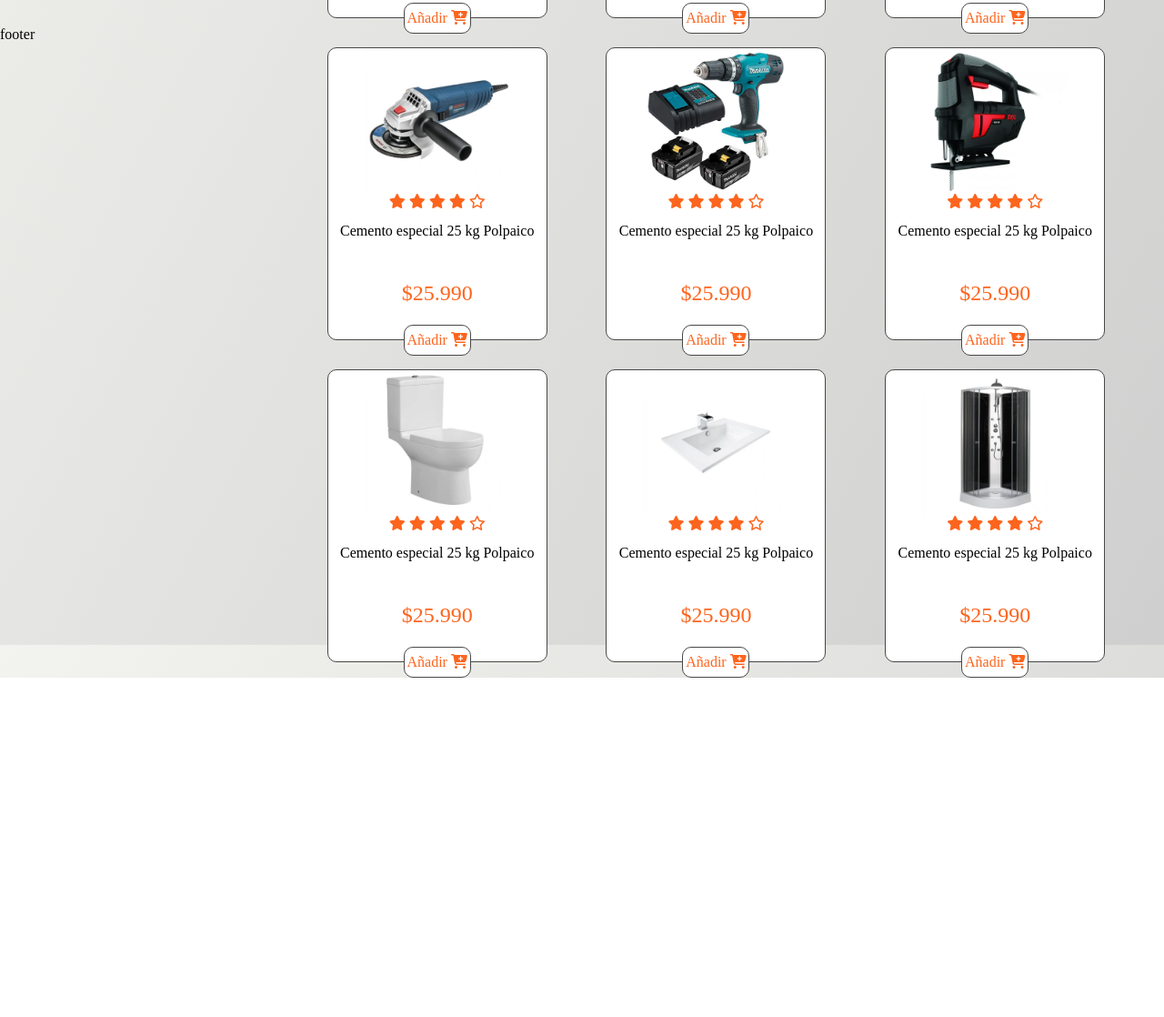
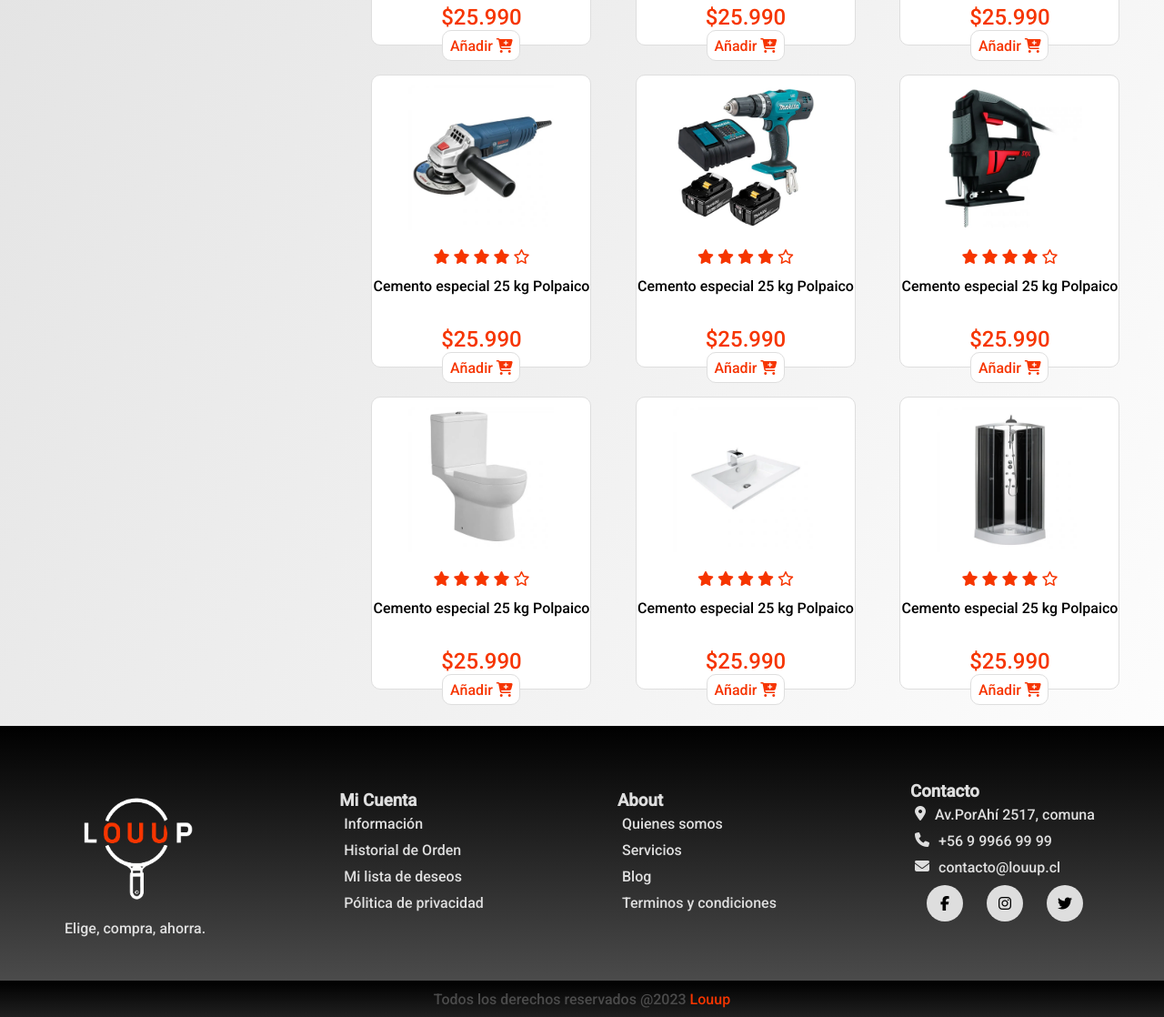
Before and after one commit to Gutsan/ecommerce, a plain HTML site: page index.html in a window 1280 px wide. Shown: the part 810-1928 px from the top of the page at 91% size. Before the commit the page ends 1555 px from the top, so only its background shows below. Drawn offline with Linux system fonts and the light colour scheme.

Commit message:
Se agrega footer

```diff
--- a/assets/css/style.css
+++ b/assets/css/style.css
@@ -3,20 +3,19 @@
   margin: 0;
 }
 body {
-  padding: 0;
-  margin: 0;
   background: linear-gradient(
     118deg,
-    rgba(243, 243, 239, 1) 0%,
-    rgba(207, 207, 207, 1) 100%
+    #dedede 0%,
+    #ffffff 100%
   );
+  font-family: 'Roboto', sans-serif;
   display: grid;
   grid-template-areas:
     "header header header header"
     "menu menu menu menu"
     "aside main main main"
     "footer footer footer footer";
-  gap: 5px;
+  gap: 20px;
 }
 /* Cabezera-header */
 header {
@@ -27,12 +26,11 @@ header {
 }
 .img-Logo {
   margin-left: 5px;
-  padding-left: 5px;
+  padding-left: 30px;
+  height: 12vh;
+  width: 12vh;
 }
-.resaltarLogo {
-  color: #fd641d;
-  font-size: 1.5rem;
-}
+
 .input-buscar {
   list-style: none;
   display: flex;
@@ -57,9 +55,9 @@ select {
 }
 
 .carro-Compras {
-  height: 10vh;
+  height: 15vh;
   margin: 0;
-  padding: px;
+  padding: 0px;
   width: 10rem;
   display: grid;
   justify-content: center;
@@ -80,7 +78,9 @@ select {
   grid-area: carro;
 }
 .carro-Compras span {
-  background-color: #fd641d;
+  background-color: #f63500;
+  padding: 3px;
+  font-size: 10px;
   color: #ffffff;
   grid-area: cantidad;
   width: 1rem;
@@ -112,7 +112,7 @@ menu {
   gap: 50px;
 }
 .item-select {
-  background-color: #fd641d;
+  background-color: #f63500;
   font-weight: bold;
   padding-inline: 5px;
   height: 8vh;
@@ -127,19 +127,13 @@ menu {
   align-items: center;
 }
 .item-menu:hover {
-  background-color: #fd641d71;
+  background-color: #f6350096;
 }
-/* Menu Lateral */
-aside {
-  padding: 0;
-  margin: 0;
-  height: 85vh;
-  grid-area: aside;
-}
+
+/* contenedor de productos */
 main {
   padding: 0;
-  margin: 0;
-  height: 85vh;
+  margin: 0 0 20px 0;
   grid-area: main;
 }
 .container-productos {
@@ -153,23 +147,24 @@ main {
   height: 20rem;
   width: 15rem;
   display: flex;
-  border: solid 1px #474747;
+  border: solid 1px #dedede;
   flex-direction: column;
   justify-content: space-around;
+  gap: 10px;
   align-items: center;
   background-color: #ffffff;
   border-radius: 10px;
 }
-
 .card-img {
   height: 10rem;
   width: 18rem;
+  padding: 10px;
   object-fit: contain;
   flex-basis: 50%;
 }
 .card-iconos {
   position: absolute;
-  top: 25%;
+  top: 45%;
   display: flex;
   width: 100%;
   background-color: #474747;
@@ -182,7 +177,7 @@ main {
 }
 .card-rating {
   flex-basis: 10%;
-  color: #fd641d;
+  color: #f63500;
 }
 .card-title {
   flex-basis: 20%;
@@ -191,36 +186,37 @@ main {
 .card-price {
   flex-basis: 20%;
   font-size: 1.5rem;
-  color: #fd641d;
+  color: #f63500;
 }
 .card-item a {
   padding: 0;
   margin: 0;
   text-decoration: none;
-  color: #fd641d;
+  color: #f63500;
 }
 .card-boton {
   position: absolute;
   top: 45%;
   margin: 10rem;
-  width: 30%;
+  width: 35%;
   height: 2rem;
-  color: #fd641d;
+  color: #f63500;
   background-color: #ffffff;
-  border: solid 1px #474747;
+  border: solid 1px #dedede;
   display: flex;
   justify-content: center;
   align-items: center;
   border-radius: 10px;
 }
 .card-item:hover {
-  border: solid 2px #fd641d;
+  border: solid 1px #f63500;
 }
 .card-item:hover .card-boton {
-  border: solid 2px #fd641d;
+  border-right: solid 1px #f63500;
+  border-left: solid 1px #f63500;
 }
 .card-item:hover .card-boton:hover {
-  background-color: #fd641d;
+  background-color: #f63500;
 }
 .card-item:hover .card-boton:hover a {
   color: #ffffff;
@@ -232,11 +228,15 @@ main {
   opacity: 1;
 }
 .card-item:hover .card-iconos:hover i:hover {
-  color: #fd641d;
+  color: #f63500;
+  cursor: pointer;
 }
+/* MENU LATERAL */
 aside {
   display: flex;
   flex-direction: column;
+  grid-area: aside;
+  margin-left: 50px;
 }
 .Categories {
   display: flex;
@@ -244,7 +244,7 @@ aside {
   background-color: #ffffff;
   height: 70vh;
   width: 20vw;
-  border: solid 1px #474747;
+  border: solid 1px #dedede;
   padding: 1rem;
 }
 .Categories h3 {
@@ -258,14 +258,75 @@ aside {
   height: 7vh;
   display: flex;
   align-items: center;
+  padding: 10px;
 }
 .item-cat:hover {
-  background-color: #fd641d;
+  background-color: #f63500;
   color: #ffffff;
 }
-footer {
+/* Pie de Pagina / Footer */
+footer{
   padding: 0;
   margin: 0;
-  height: 85vh;
+  height: 40vh;
   grid-area: footer;
 }
+.footer1 {
+  height: 35vh;
+  background-image: linear-gradient(#000000, #4b4b4b);
+  color: #dedede;
+  display: flex;
+  justify-content: space-around;
+  align-items: center ;
+}
+
+.logo-footer{
+  height: 20vh;
+  width: 20vh;
+  border-image: solid #dedede;
+
+}
+.s-footer ul{
+list-style: none;
+}
+.s-footer ul li{
+  padding: 5px;
+  display:flex;
+}
+.s-footer ul li p{
+  padding-left:10px ;
+}
+.foot-redes{
+  justify-content: space-around;
+}
+.s-footer ul li:hover{
+  color: #f63500;
+  cursor: pointer;
+}
+
+.foot-redes i{
+height: 2.5rem;
+width: 2.5rem;
+display: flex;
+justify-content: center;
+align-items: center;
+border-radius: 50%;
+background-color: #dedede;
+color: #000000;
+}
+.foot-redes i:hover{
+  background-color: #f63500;
+  color: #ffffff;
+}
+
+.footer2{
+  height: 5vh;
+  background-image: linear-gradient(#000000, #202020);
+  color: #4b4b4b;
+  display: flex;
+  justify-content: center;
+  align-items: center;
+}
+.footer2 span{
+  color: #f63500;
+}
--- a/index.html
+++ b/index.html
@@ -9,14 +9,19 @@
     <link rel="stylesheet" href="assets/css/style.css">
     <!-- iconos de fontawesome -->
     <script src="https://kit.fontawesome.com/2227c873c2.js" crossorigin="anonymous"></script>
-
-    <title>Louupe</title>
+    <!-- Fuentes de Google -->
+    <link rel="preconnect" href="https://fonts.googleapis.com">
+    <link rel="preconnect" href="https://fonts.gstatic.com" crossorigin>
+    <link href="https://fonts.googleapis.com/css2?family=Roboto:wght@300;500&display=swap" rel="stylesheet">
+    <link rel="favi" href="">
+    <link rel="shortcut icon" href="assets/img/favicon-32x32.png" type="Favicon">
+    <title>Louupe | Elige, compra, ahorra.</title>
 </head>
 
 <body>
     <header>
         <div class="navBar">
-            <p class="img-Logo"><span class="resaltarLogo">L</span><i class="fa-solid fa-magnifying-glass"></i>UUPE</p>
+            <img class="img-Logo" src="assets/img/LOGO.png"></img>
             <div class="input-buscar">
                 <select name="opciones">
                     <option value="opcion1">Todo</option>
@@ -39,7 +44,7 @@
             <li class="item-menu">Electronica</li>
             <li class="item-menu">Hogar y Jardin</li>
             <li class="item-menu">Moda y Zapatos</li>
-            <li class="item-menu">Bellexa y Perfumeria</li>
+            <li class="item-menu">Belleza y Perfumeria</li>
             <li class="item-select">Construcción</li>
             <li class="item-menu">Deportes</li>
             <li class="item-menu">Otros</li>
@@ -302,8 +307,55 @@
         </div>
     </main>
     <footer>
-        <p>footer</p>
+        <div class="footer1">
+            <div class="logo">
+                <img class="logo-footer" src="assets/img/LOGO2.png"></img>
+                <p>Elige, compra, ahorra.</p>
+            </div>
+            <div class="mi-cuenta s-footer">
+                <h3>Mi Cuenta</h3>
+                <ul>
+                    <li>Información</li>
+                    <li>Historial de Orden</li>
+                    <li>Mi lista de deseos</li>
+                    <li>Pólitica de privacidad</li>
+                </ul>
+            </div>
+            <div class="About s-footer">
+                <h3>About</h3>
+                <ul>
+                    <li>Quienes somos</li>
+                    <li>Servicios</li>
+                    <li>Blog</li>
+                    <li>Terminos y condiciones</li>
+                </ul>
+            </div>
+            <div class="contacto s-footer">
+                <h3>Contacto</h3>
+                <ul>
+                    <li>
+                        <i class="fa-solid fa-location-dot"></i>
+                        <p>Av.PorAhí 2517, comuna</p>
+                    </li>
+                    <li>
+                        <i class="fa-solid fa-phone"></i>
+                        <p>+56 9 9966 99 99</p>
+                    </li>
+                    <li>
+                        <i class="fa-solid fa-envelope"></i>
+                        <p>contacto@louup.cl</p>
+                    </li>
+                    <li class="foot-redes">
+                        <i class="fa-brands fa-facebook-f"></i>
+                        <i class="fa-brands fa-instagram"></i>
+                        <i class="fa-brands fa-twitter"></i>
+                    </li>
+                </ul>
+            </div>
+        </div>
+        <div class="footer2">
+            <p>Todos los derechos reservados @2023 <span>Louup</span></p>
+        </div>
     </footer>
 </body>
-
 </html>
```
Also changed, not shown: assets/img/LOGO.png (added), assets/img/LOGO2.png (added), assets/img/favicon-32x32.png (added).
